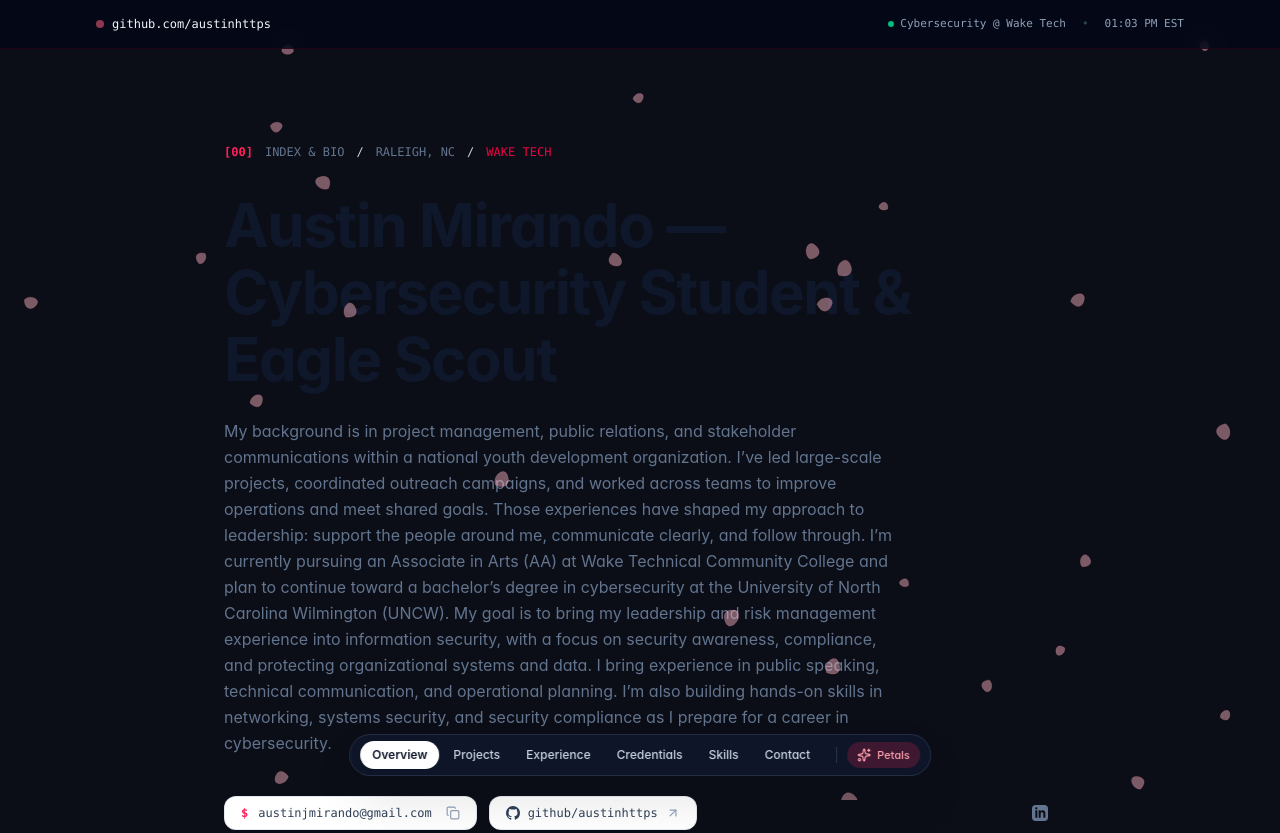
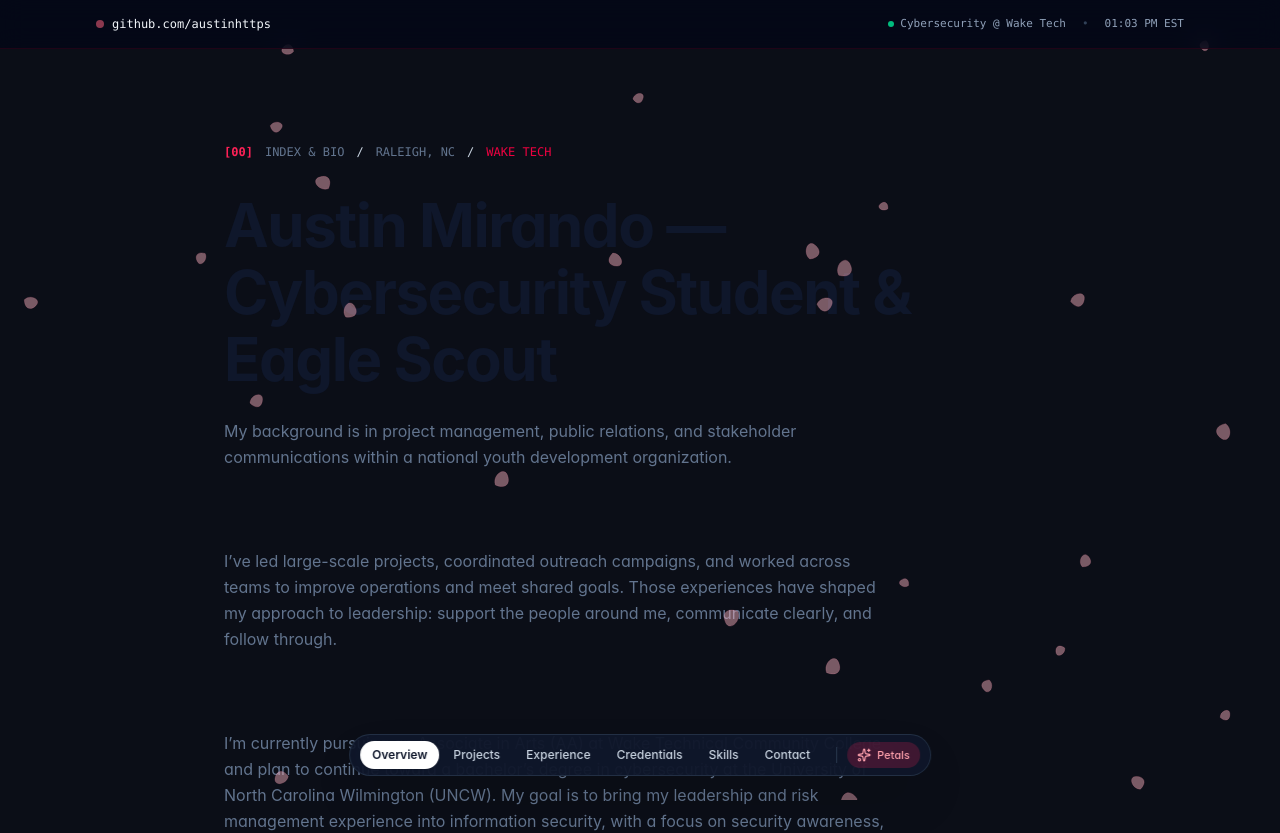
Before and after one commit to austinhttps/portfolio, a Next.js app: page / in a window 1280 px wide. Shown: the top 833 px of the page. Built offline with nearby package versions, Linux system fonts and the light colour scheme.

Commit message:
fixed bio para spacing issues v2

```diff
--- a/src/components/HeroSection.tsx
+++ b/src/components/HeroSection.tsx
@@ -36,7 +36,7 @@ export function HeroSection() {
           {personal.name} — {personal.headline}
         </h1>
 
-        <p className="text-sm sm:text-base text-slate-500 dark:text-slate-400 max-w-2xl leading-relaxed">
+        <p className="text-sm sm:text-base text-slate-500 dark:text-slate-400 max-w-2xl leading-relaxed whitespace-pre-line">
           {personal.bio}
         </p>
       </div>
```
